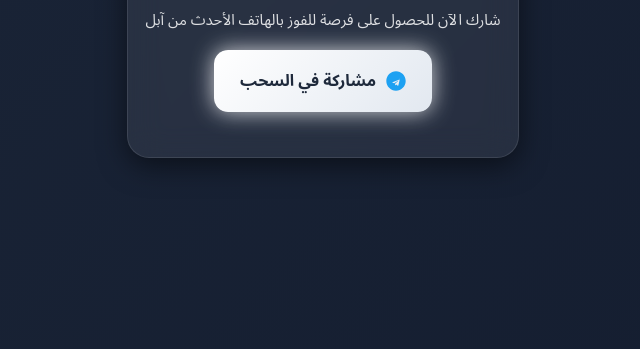
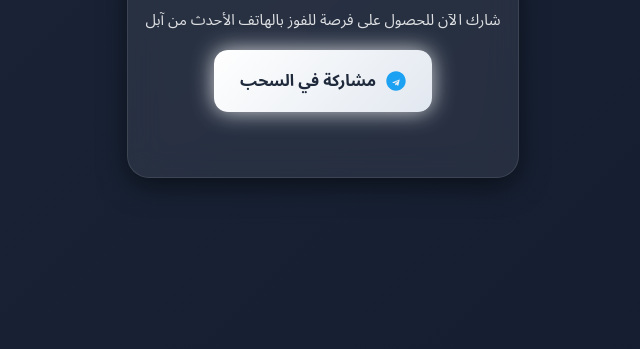
Before and after one commit to Abdelrahman8998/iphone, a plain HTML site: page index.html in a window 1280 px wide. Shown: the part 451-800 px from the top of the page, without its empty margins (317-957 px from the left). Drawn offline with Linux system fonts and the light colour scheme.

Commit message:
Update index.html

```diff
--- a/index.html
+++ b/index.html
@@ -27,7 +27,7 @@
       background:rgba(255,255,255,0.07);
       border:1px solid rgba(255,255,255,0.1);
       border-radius:22px;
-      padding:45px 5px;
+      padding:65px 5px;
       text-align:center;
       max-width:380px;
       width:90%;
```
